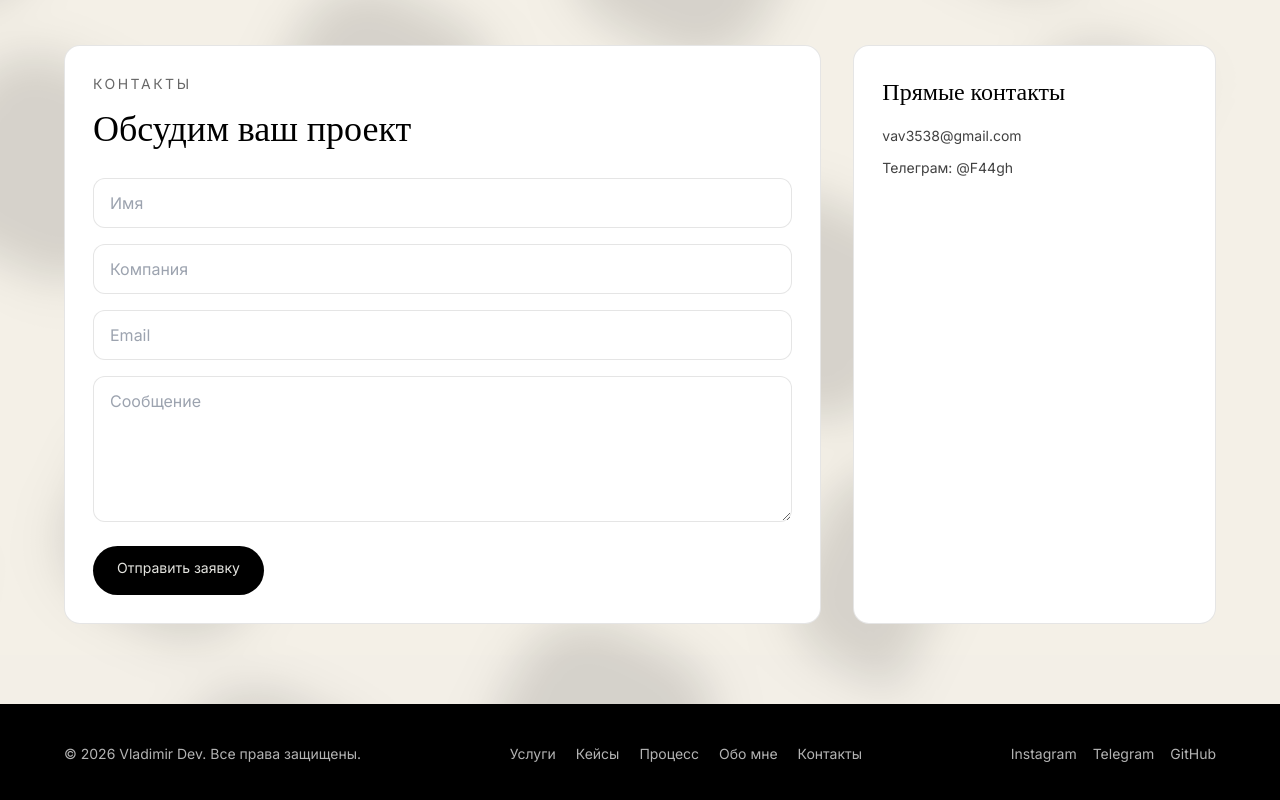
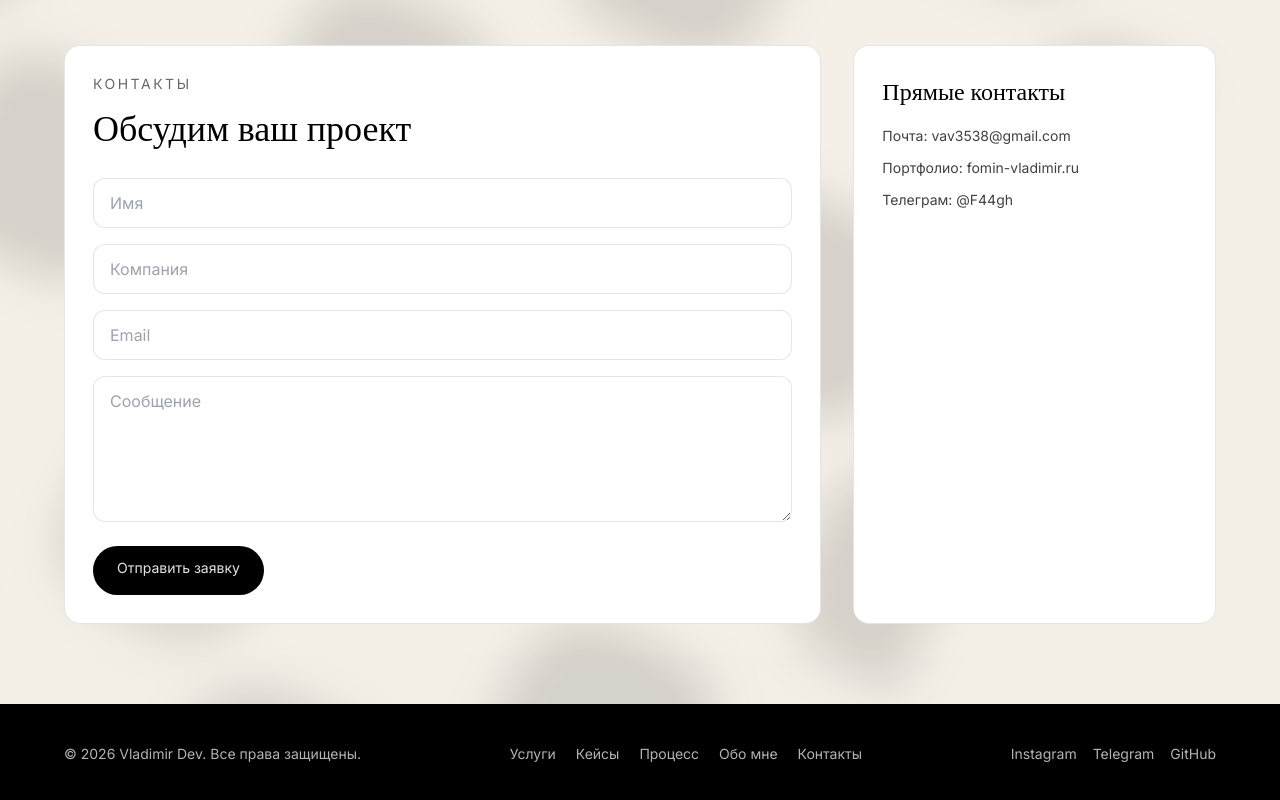
Before and after one commit to z1ec/RDN-JewelryDEV-landing, a React (Vite) app: page / in a window 1280 px wide. Shown: the part 3918-4718 px from the top of the page. Built offline with nearby package versions, Linux system fonts and the light colour scheme.

Commit message:
add contact information

```diff
--- a/src/components/Contact.tsx
+++ b/src/components/Contact.tsx
@@ -44,7 +44,13 @@ export default function Contact() {
               className="block text-eerie/75 transition hover:text-gold"
               href="mailto:vav3538@gmail.com"
             >
-              vav3538@gmail.com
+              Почта: vav3538@gmail.com
+            </a>
+            <a
+              className="block text-eerie/75 transition hover:text-gold"
+              href="https://fomin-vladimir.ru"
+            >
+              Портфолио: fomin-vladimir.ru
             </a>
             <a
               className="block text-eerie/75 transition hover:text-gold"
```
